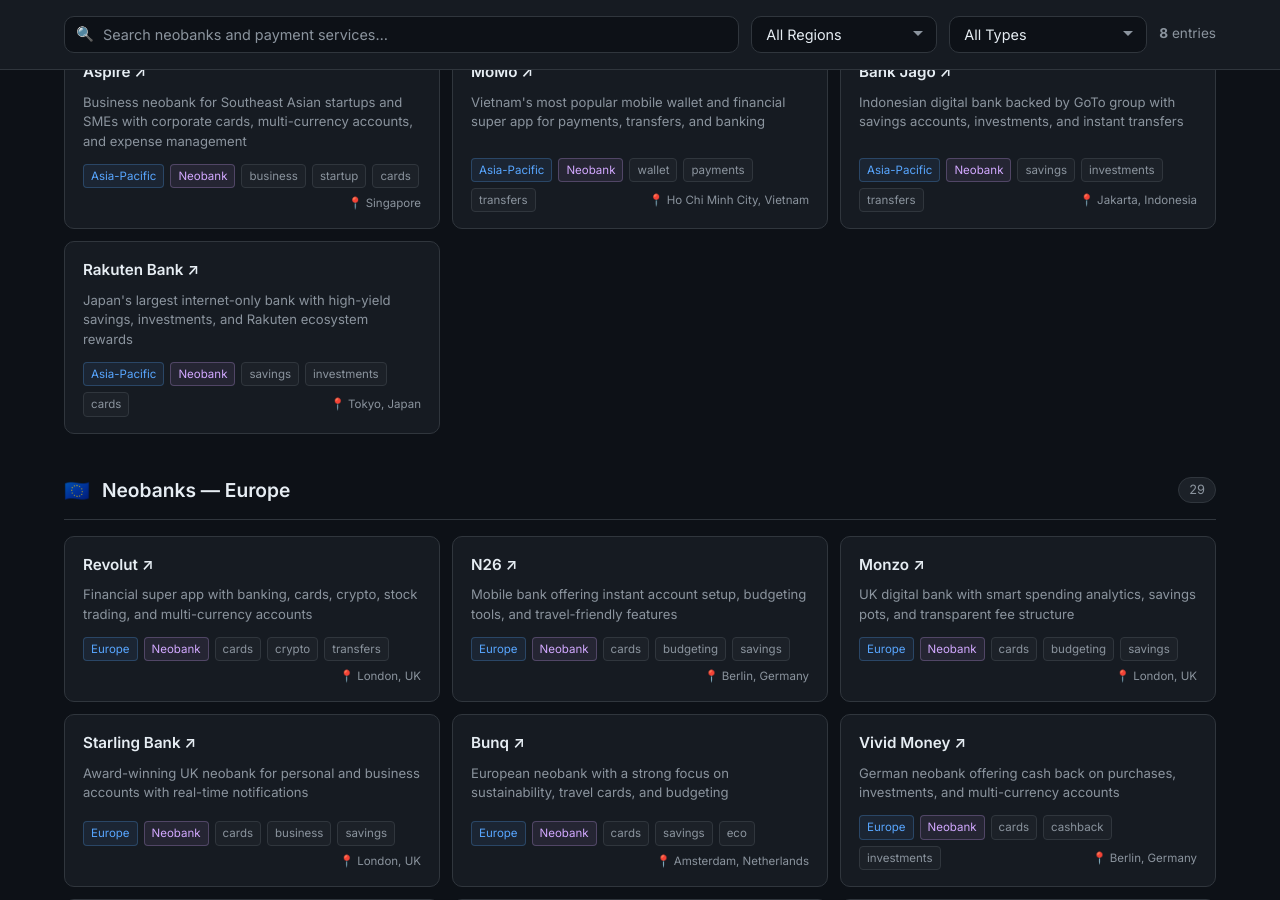
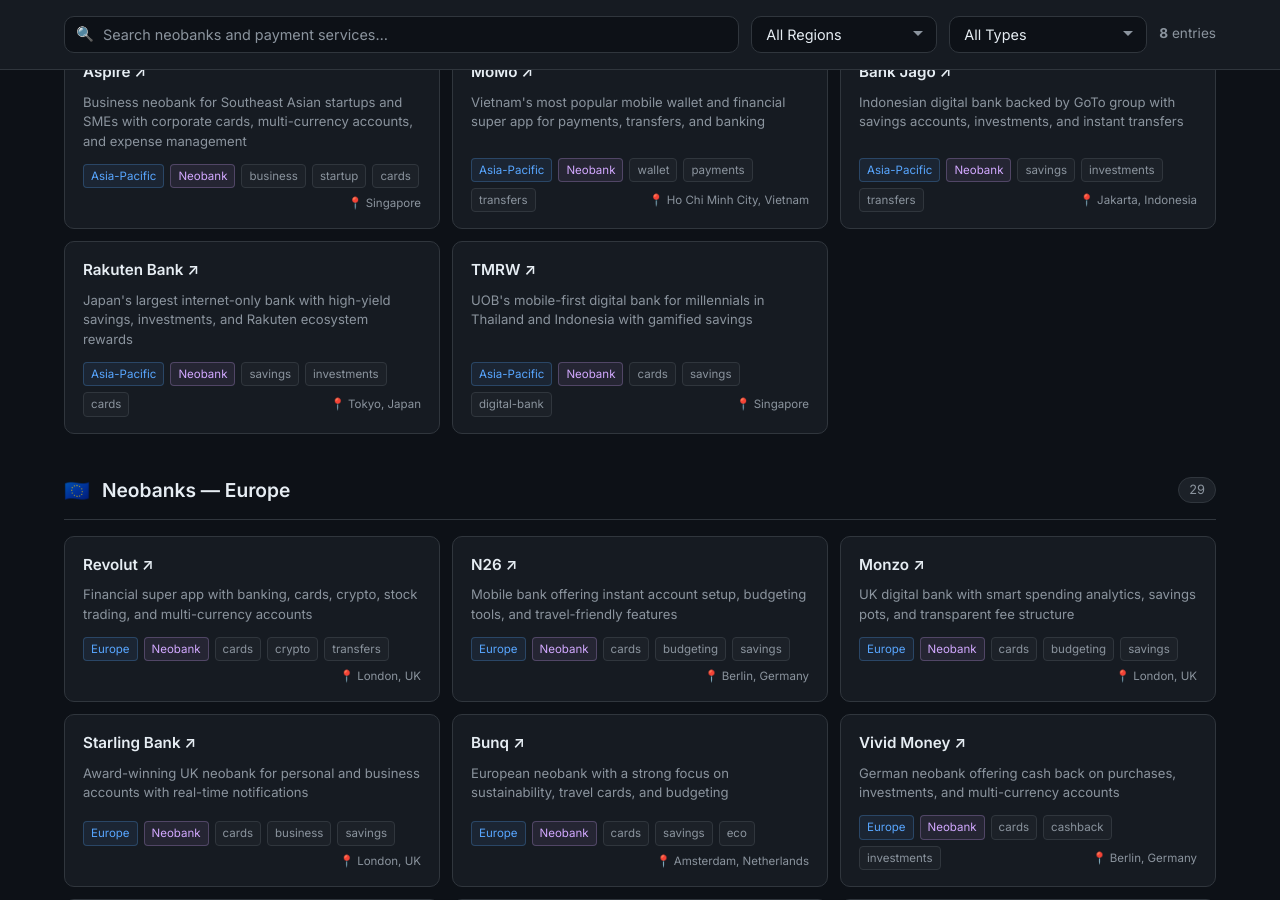
Before and after one commit to ittermit/awesome-neobanks, a Jekyll site: the page built from index.html, in a window 1280 px wide and 900 px high, scrolled down 3382 px. Built offline with Jekyll 4.4.1, drawn with Linux system fonts in a browser that asks for light colours; some of the changed text lies outside the part shown.

Commit message:
add TMRW to Asia-Pacific

```diff
--- a/_data/neobanks.yml
+++ b/_data/neobanks.yml
@@ -727,6 +727,15 @@
   founded: 2000
   hq: "Tokyo, Japan"
 
+- name: TMRW
+  url: https://tmrwbyuob.com
+  description: "UOB's mobile-first digital bank for millennials in Thailand and Indonesia with gamified savings"
+  region: Asia-Pacific
+  countries: [TH, ID]
+  tags: [cards, savings, digital-bank, mobile, gamification]
+  founded: 2019
+  hq: "Singapore"
+
 ## Middle East & Africa
 
 - name: Wio Bank
```
Also changed, not shown: README.md.
